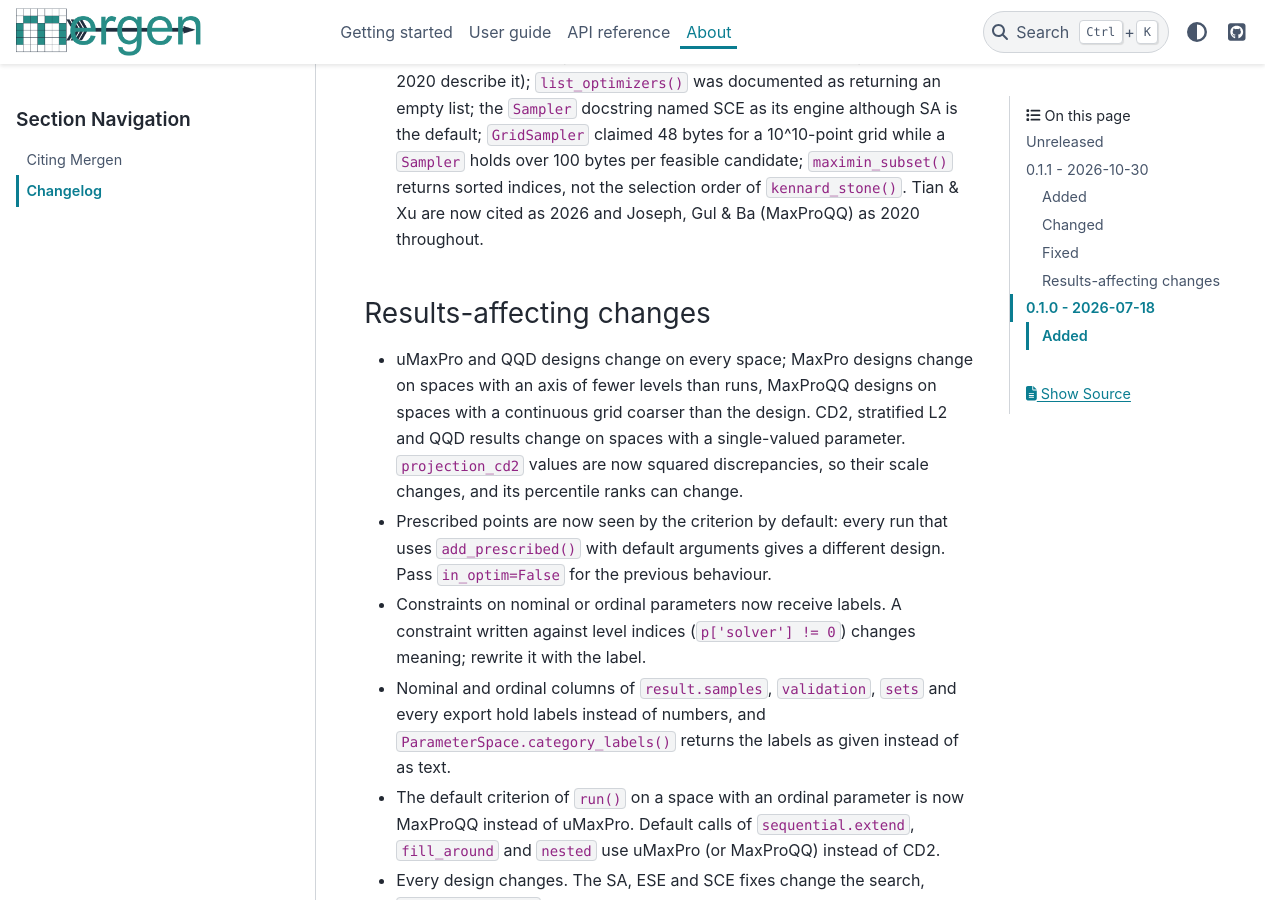
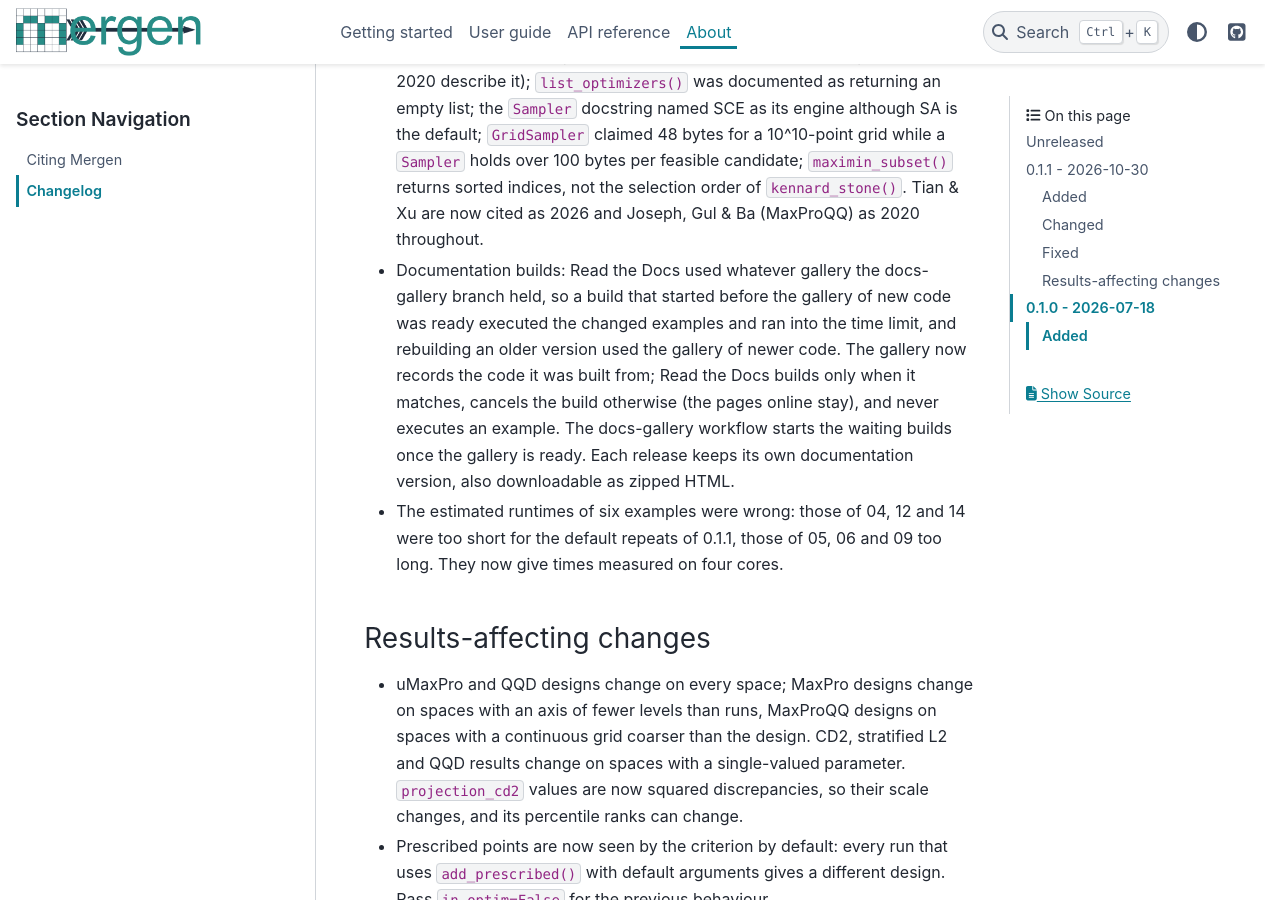
Before and after one commit to acanbay/mergen, a Sphinx documentation site: the page built from docs/about/changelog.md, in a window 1280 px wide and 900 px high, scrolled down 14103 px. Built offline with Sphinx 7.4.7 and the PyData theme 0.15.4, drawn with Linux system fonts in a browser that asks for light colours; pages that are not in the unit, such as notebooks, are missing from menus.

Commit message:
docs: build Read the Docs only from a gallery that matches the code; correct example runtimes
The gallery records the code it was built from. Read the Docs cancels a build whose code does not match it and never executes an example; the docs-gallery workflow starts the waiting builds once the gallery is ready. Each release keeps its documentation version, also as zipped HTML. Six examples now state runtimes measured on four cores.

```diff
--- a/CHANGELOG.md
+++ b/CHANGELOG.md
@@ -558,6 +558,19 @@ and this project adheres to [Semantic Versioning](https://semver.org/spec/v2.0.0
   feasible candidate; `maximin_subset()` returns sorted indices, not
   the selection order of `kennard_stone()`. Tian & Xu are now cited as
   2026 and Joseph, Gul & Ba (MaxProQQ) as 2020 throughout.
+- Documentation builds: Read the Docs used whatever gallery the
+  docs-gallery branch held, so a build that started before the gallery
+  of new code was ready executed the changed examples and ran into the
+  time limit, and rebuilding an older version used the gallery of newer
+  code. The gallery now records the code it was built from; Read the
+  Docs builds only when it matches, cancels the build otherwise (the
+  pages online stay), and never executes an example. The docs-gallery
+  workflow starts the waiting builds once the gallery is ready. Each
+  release keeps its own documentation version, also downloadable as
+  zipped HTML.
+- The estimated runtimes of six examples were wrong: those of 04, 12
+  and 14 were too short for the default repeats of 0.1.1, those of 05,
+  06 and 09 too long. They now give times measured on four cores.
 
 ### Results-affecting changes
 
--- a/docs/conf.py
+++ b/docs/conf.py
@@ -9,8 +9,10 @@
 #   nothing here relies on version-specific Sphinx behaviour.
 from __future__ import annotations
 
+import os
 from importlib.metadata import PackageNotFoundError
 from importlib.metadata import version as _pkg_version
+from pathlib import Path
 
 # ── Project information ─────────────────────────────────────────────
 project = "Mergen"
@@ -138,8 +140,9 @@ suppress_warnings = ["config.cache"]
 sphinx_gallery_conf = {
     "examples_dirs": "../examples",
     "gallery_dirs": "auto_examples",
-    # Every example executes on every documentation build, so each
-    # page shows the full output of the code it displays.
+    # Every example executes when the gallery is built (locally and in
+    # the docs-gallery workflow), so each page shows the full output of
+    # the code it displays. Read the Docs reuses that gallery instead.
     "filename_pattern": r"/\d{2}_",
     "within_subsection_order": "FileNameSortKey",
     "image_scrapers": ("matplotlib", _mergen_png_scraper),
@@ -151,6 +154,26 @@ sphinx_gallery_conf = {
     # string and trigger a type warning under Sphinx 9.
     "abort_on_example_error": True,
 }
+
+# Read the Docs must never execute an example: the gallery takes longer
+# than its build time limit. docs/fetch_gallery.sh has already checked
+# that the downloaded gallery matches this commit; this stops the build
+# at once, naming the examples, if any of them would still have to run.
+if os.environ.get("READTHEDOCS") == "True":
+    from sphinx_gallery.utils import get_md5sum
+
+    _docs = Path(__file__).resolve().parent
+    _stale = []
+    for _src in sorted((_docs.parent / "examples").glob("[0-9][0-9]_*.py")):
+        _md5 = _docs / "auto_examples" / f"{_src.name}.md5"
+        if not _md5.is_file() or _md5.read_text().strip() != get_md5sum(
+                _src, mode="t"):
+            _stale.append(_src.name)
+    if _stale:
+        raise RuntimeError(
+            "The downloaded gallery is missing or out of date for "
+            + ", ".join(_stale) + "; Read the Docs does not execute "
+            "examples. Run the docs-gallery workflow for this commit.")
 
 # ── autodoc / autosummary / napoleon ────────────────────────────────
 autosummary_generate = True
```
Also changed, not shown: CONTRIBUTING.md (+17 -0 lines), .readthedocs.yaml, 9 other files.
